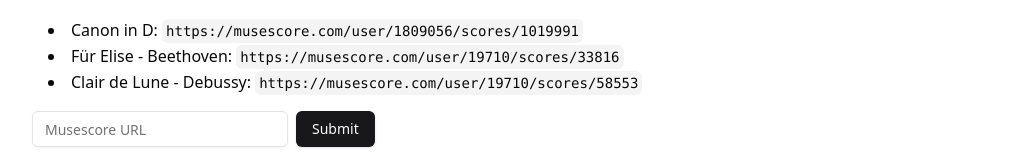
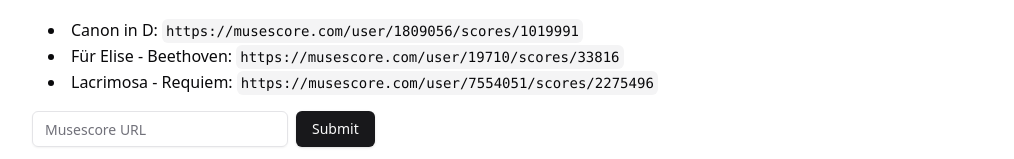
Before and after one commit to zsrobinson/musescore-pdf, a Next.js app: page / in a window 1280 px wide. Shown: the part 198-357 px from the top of the page, without its empty margins (128-1142 px from the left). Built offline with nearby package versions, Linux system fonts and the light colour scheme.

Commit message:
fill url input with example link on click

```diff
--- a/app/page.tsx
+++ b/app/page.tsx
@@ -1,8 +1,12 @@
-import { type ReactNode } from "react";
+"use client";
+
+import { useRef, ReactNode, RefObject } from "react";
 import { Button } from "~/components/ui/button";
 import { Input } from "~/components/ui/input";
 
 export default function Page() {
+  const inputRef = useRef<HTMLInputElement>(null);
+
   return (
     <main className="flex flex-grow flex-col gap-4">
       <p className="leading-relaxed">
@@ -21,20 +25,21 @@
       </p>
 
       <ul className="list-inside list-disc pl-4 leading-relaxed">
-        <li>
-          Canon in D:{" "}
-          <Code breakAll>
-            https://musescore.com/user/1809056/scores/1019991
-          </Code>
-        </li>
-        <li>
-          Für Elise - Beethoven:{" "}
-          <Code breakAll>https://musescore.com/user/19710/scores/33816</Code>
-        </li>
-        <li>
-          Clair de Lune - Debussy:{" "}
-          <Code breakAll>https://musescore.com/user/19710/scores/58553</Code>
-        </li>
+        <ExampleURL
+          name="Canon in D"
+          url="https://musescore.com/user/1809056/scores/1019991"
+          inputRef={inputRef}
+        />
+        <ExampleURL
+          name="Für Elise - Beethoven"
+          url="https://musescore.com/user/19710/scores/33816"
+          inputRef={inputRef}
+        />
+        <ExampleURL
+          name="Lacrimosa - Requiem"
+          url="https://musescore.com/user/7554051/scores/2275496"
+          inputRef={inputRef}
+        />
       </ul>
 
       <form action="/generate" className="flex gap-2">
@@ -43,6 +48,7 @@
           name="url"
           placeholder="Musescore URL"
           className="w-64"
+          ref={inputRef}
         />
         <Button type="submit">Submit</Button>
       </form>
@@ -69,20 +75,34 @@
   );
 }
 
-function Code({
-  children,
-  breakAll,
-}: {
-  children: ReactNode;
-  breakAll?: boolean;
-}) {
+function Code({ children }: { children: ReactNode }) {
   return (
-    <span
-      className={`rounded-md bg-secondary p-1 font-mono text-sm ${
-        breakAll ? "break-all" : ""
-      }`}
-    >
+    <span className="rounded-md bg-secondary p-1 font-mono text-sm">
       {children}
     </span>
   );
 }
+
+function ExampleURL({
+  name,
+  url,
+  inputRef,
+}: {
+  name: string;
+  url: string;
+  inputRef: RefObject<HTMLInputElement>;
+}) {
+  return (
+    <li>
+      {name + ": "}
+      <span
+        className="cursor-pointer break-all rounded-md bg-secondary p-1 font-mono text-sm"
+        onClick={() => {
+          if (inputRef.current) inputRef.current.value = url;
+        }}
+      >
+        {url}
+      </span>
+    </li>
+  );
+}
```
